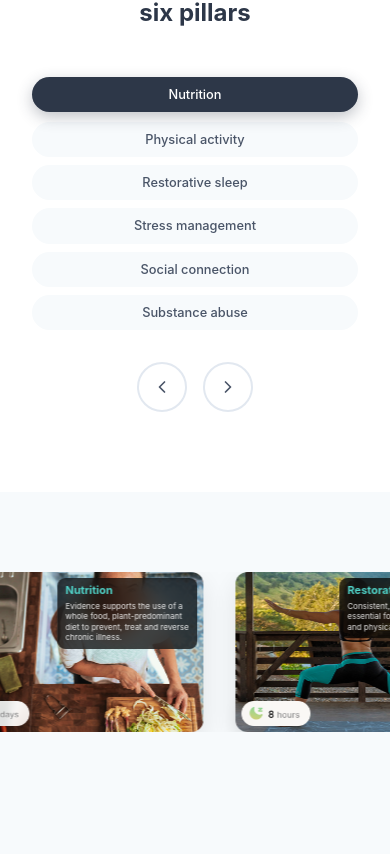
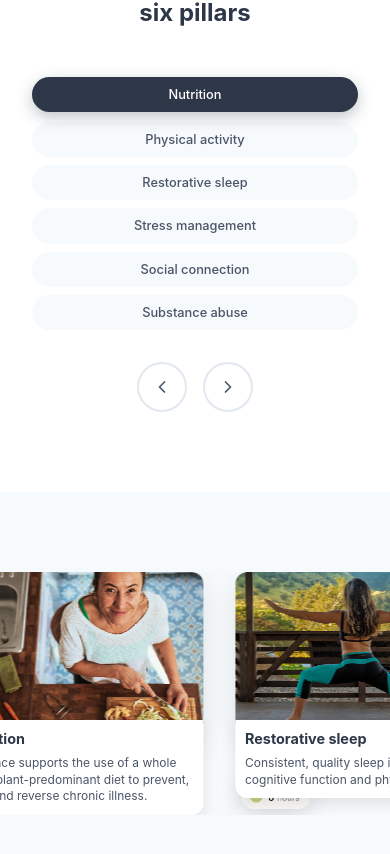
Before and after one commit to hiiiHimanshu/PROACTIVELY-ASSIGNMENT, a React (Vite) app: page / in a window 390 px wide. Shown: the part 881-1735 px from the top of the page. Built offline with nearby package versions, Linux system fonts and the light colour scheme.

Commit message:
Fix: Position text below images
Positioned the text descriptions below the images in the `MovingImages` component.

```diff
--- a/src/components/MovingImages.tsx
+++ b/src/components/MovingImages.tsx
@@ -57,9 +57,9 @@ const MovingImages = () => {
                   className="badge-overlay"
                 />
               </div>
-              <div className="image-text-corner">
-                <h3 className="corner-title">{imageDescriptions[0].title}</h3>
-                <p className="corner-description">{imageDescriptions[0].description}</p>
+              <div className="image-text-below">
+                <h3 className="below-title">{imageDescriptions[0].title}</h3>
+                <p className="below-description">{imageDescriptions[0].description}</p>
               </div>
             </div>
 
@@ -76,9 +76,9 @@ const MovingImages = () => {
                   className="badge-overlay"
                 />
               </div>
-              <div className="image-text-corner">
-                <h3 className="corner-title">{imageDescriptions[1].title}</h3>
-                <p className="corner-description">{imageDescriptions[1].description}</p>
+              <div className="image-text-below">
+                <h3 className="below-title">{imageDescriptions[1].title}</h3>
+                <p className="below-description">{imageDescriptions[1].description}</p>
               </div>
             </div>
 
@@ -95,9 +95,9 @@ const MovingImages = () => {
                   className="badge-overlay"
                 />
               </div>
-              <div className="image-text-corner">
-                <h3 className="corner-title">{imageDescriptions[2].title}</h3>
-                <p className="corner-description">{imageDescriptions[2].description}</p>
+              <div className="image-text-below">
+                <h3 className="below-title">{imageDescriptions[2].title}</h3>
+                <p className="below-description">{imageDescriptions[2].description}</p>
               </div>
             </div>
 
@@ -114,15 +114,15 @@ const MovingImages = () => {
                   className="badge-overlay"
                 />
               </div>
-              <div className="image-text-corner">
-                <h3 className="corner-title">{imageDescriptions[3].title}</h3>
-                <p className="corner-description">{imageDescriptions[3].description}</p>
+              <div className="image-text-below">
+                <h3 className="below-title">{imageDescriptions[3].title}</h3>
+                <p className="below-description">{imageDescriptions[3].description}</p>
               </div>
             </div>
 
             <div className="image-item">
               <img
-                src="/lovable-uploads/78e1de12-0600-409b-81e8-0b2a8d43b27a.png"
+                src="/lovable-uploads/78e1de12-0600-409b-81e8-0b2b16098be6.png"
                 alt="Mindfulness"
                 className="scroll-image"
               />
@@ -133,9 +133,9 @@ const MovingImages = () => {
                   className="badge-overlay"
                 />
               </div>
-              <div className="image-text-corner">
-                <h3 className="corner-title">{imageDescriptions[4].title}</h3>
-                <p className="corner-description">{imageDescriptions[4].description}</p>
+              <div className="image-text-below">
+                <h3 className="below-title">{imageDescriptions[4].title}</h3>
+                <p className="below-description">{imageDescriptions[4].description}</p>
               </div>
             </div>
 
@@ -152,9 +152,9 @@ const MovingImages = () => {
                   className="badge-overlay"
                 />
               </div>
-              <div className="image-text-corner">
-                <h3 className="corner-title">{imageDescriptions[5].title}</h3>
-                <p className="corner-description">{imageDescriptions[5].description}</p>
+              <div className="image-text-below">
+                <h3 className="below-title">{imageDescriptions[5].title}</h3>
+                <p className="below-description">{imageDescriptions[5].description}</p>
               </div>
             </div>
 
@@ -172,9 +172,9 @@ const MovingImages = () => {
                   className="badge-overlay"
                 />
               </div>
-              <div className="image-text-corner">
-                <h3 className="corner-title">{imageDescriptions[0].title}</h3>
-                <p className="corner-description">{imageDescriptions[0].description}</p>
+              <div className="image-text-below">
+                <h3 className="below-title">{imageDescriptions[0].title}</h3>
+                <p className="below-description">{imageDescriptions[0].description}</p>
               </div>
             </div>
 
@@ -191,9 +191,9 @@ const MovingImages = () => {
                   className="badge-overlay"
                 />
               </div>
-              <div className="image-text-corner">
-                <h3 className="corner-title">{imageDescriptions[1].title}</h3>
-                <p className="corner-description">{imageDescriptions[1].description}</p>
+              <div className="image-text-below">
+                <h3 className="below-title">{imageDescriptions[1].title}</h3>
+                <p className="below-description">{imageDescriptions[1].description}</p>
               </div>
             </div>
 
@@ -210,9 +210,9 @@ const MovingImages = () => {
                   className="badge-overlay"
                 />
               </div>
-              <div className="image-text-corner">
-                <h3 className="corner-title">{imageDescriptions[2].title}</h3>
-                <p className="corner-description">{imageDescriptions[2].description}</p>
+              <div className="image-text-below">
+                <h3 className="below-title">{imageDescriptions[2].title}</h3>
+                <p className="below-description">{imageDescriptions[2].description}</p>
               </div>
             </div>
 
@@ -229,9 +229,9 @@ const MovingImages = () => {
                   className="badge-overlay"
                 />
               </div>
-              <div className="image-text-corner">
-                <h3 className="corner-title">{imageDescriptions[3].title}</h3>
-                <p className="corner-description">{imageDescriptions[3].description}</p>
+              <div className="image-text-below">
+                <h3 className="below-title">{imageDescriptions[3].title}</h3>
+                <p className="below-description">{imageDescriptions[3].description}</p>
               </div>
             </div>
 
@@ -248,9 +248,9 @@ const MovingImages = () => {
                   className="badge-overlay"
                 />
               </div>
-              <div className="image-text-corner">
-                <h3 className="corner-title">{imageDescriptions[4].title}</h3>
-                <p className="corner-description">{imageDescriptions[4].description}</p>
+              <div className="image-text-below">
+                <h3 className="below-title">{imageDescriptions[4].title}</h3>
+                <p className="below-description">{imageDescriptions[4].description}</p>
               </div>
             </div>
 
@@ -267,9 +267,9 @@ const MovingImages = () => {
                   className="badge-overlay"
                 />
               </div>
-              <div className="image-text-corner">
-                <h3 className="corner-title">{imageDescriptions[5].title}</h3>
-                <p className="corner-description">{imageDescriptions[5].description}</p>
+              <div className="image-text-below">
+                <h3 className="below-title">{imageDescriptions[5].title}</h3>
+                <p className="below-description">{imageDescriptions[5].description}</p>
               </div>
             </div>
           </div>
--- a/src/styles/main.css
+++ b/src/styles/main.css
@@ -361,7 +361,7 @@ body {
   background: #F7FAFC;
   overflow: hidden;
   position: relative;
-  min-height: 500px;
+  min-height: 600px;
 }
 
 .moving-images-container {
@@ -384,6 +384,8 @@ body {
 .image-item {
   position: relative;
   flex-shrink: 0;
+  display: flex;
+  flex-direction: column;
 }
 
 .scroll-image {
@@ -456,32 +458,30 @@ body {
   transform: scale(1.05);
 }
 
-/* Corner text overlay styles */
-.image-text-corner {
-  position: absolute;
-  top: 15px;
-  right: 15px;
-  background: rgba(0, 0, 0, 0.7);
-  color: white;
-  padding: 12px 16px;
-  border-radius: 8px;
-  backdrop-filter: blur(10px);
-  max-width: 200px;
-  z-index: 5;
+/* Text below images styles */
+.image-text-below {
+  padding: 1rem;
+  background: white;
+  border-radius: 0 0 12px 12px;
+  box-shadow: 0 5px 15px rgba(0, 0, 0, 0.1);
+  width: 400px;
+  margin-top: -12px;
+  z-index: 10;
+  position: relative;
 }
 
-.corner-title {
-  font-size: 14px;
+.below-title {
+  font-size: 1.2rem;
   font-weight: 700;
-  margin-bottom: 4px;
-  color: #4FD1C7;
+  margin-bottom: 0.5rem;
+  color: #2D3748;
   line-height: 1.2;
 }
 
-.corner-description {
-  font-size: 11px;
-  line-height: 1.3;
-  color: rgba(255, 255, 255, 0.9);
+.below-description {
+  font-size: 0.9rem;
+  line-height: 1.4;
+  color: #4A5568;
   font-weight: 400;
 }
 
@@ -520,6 +520,8 @@ body {
     opacity: 1;
   }
 }
+
+/* ... keep existing code (Animated Image Columns Section styles) the same ... */
 
 /* Animated Image Columns Section */
 .animated-columns-section {
@@ -630,6 +632,19 @@ body {
     height: 250px;
   }
 
+  .image-text-below {
+    width: 350px;
+    padding: 0.8rem;
+  }
+
+  .below-title {
+    font-size: 1.1rem;
+  }
+
+  .below-description {
+    font-size: 0.85rem;
+  }
+
   .health-badge {
     bottom: 10px;
     left: 10px;
@@ -661,21 +676,6 @@ body {
 
   .pillars-tabs {
     justify-content: center;
-  }
-
-  .image-text-corner {
-    top: 10px;
-    right: 10px;
-    padding: 10px 12px;
-    max-width: 180px;
-  }
-
-  .corner-title {
-    font-size: 13px;
-  }
-
-  .corner-description {
-    font-size: 10px;
   }
 }
 
@@ -740,6 +740,19 @@ body {
     height: 200px;
   }
 
+  .image-text-below {
+    width: 300px;
+    padding: 0.7rem;
+  }
+
+  .below-title {
+    font-size: 1rem;
+  }
+
+  .below-description {
+    font-size: 0.8rem;
+  }
+
   .health-badge {
     bottom: 8px;
     left: 8px;
@@ -782,21 +795,6 @@ body {
   .section-title {
     font-size: 2rem;
   }
-
-  .image-text-corner {
-    top: 8px;
-    right: 8px;
-    padding: 8px 10px;
-    max-width: 160px;
-  }
-
-  .corner-title {
-    font-size: 12px;
-  }
-
-  .corner-description {
-    font-size: 9px;
-  }
 }
 
 @media (max-width: 480px) {
@@ -819,6 +817,19 @@ body {
   .scroll-image {
     width: 250px;
     height: 160px;
+  }
+
+  .image-text-below {
+    width: 250px;
+    padding: 0.6rem;
+  }
+
+  .below-title {
+    font-size: 0.9rem;
+  }
+
+  .below-description {
+    font-size: 0.75rem;
   }
 
   .health-badge {
@@ -860,21 +871,6 @@ body {
   .pillar-tab {
     padding: 0.5rem 1rem;
     font-size: 0.8rem;
-  }
-
-  .image-text-corner {
-    top: 6px;
-    right: 6px;
-    padding: 6px 8px;
-    max-width: 140px;
-  }
-
-  .corner-title {
-    font-size: 11px;
-  }
-
-  .corner-description {
-    font-size: 8px;
   }
 }
 
```
